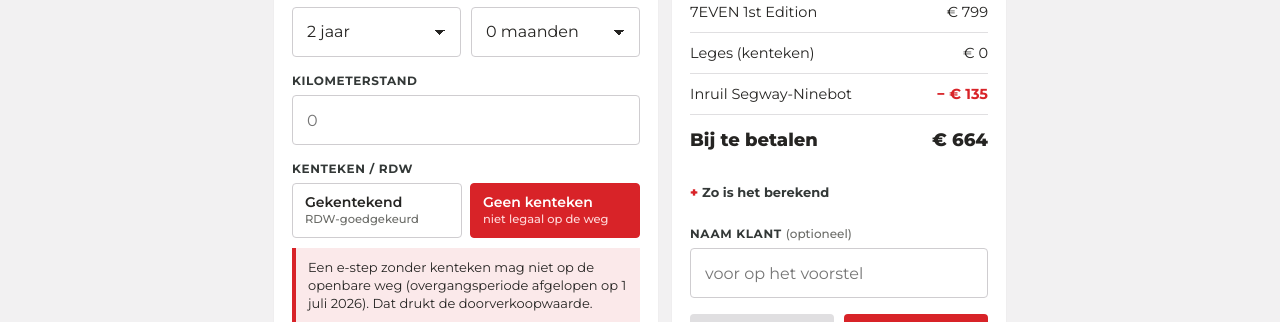
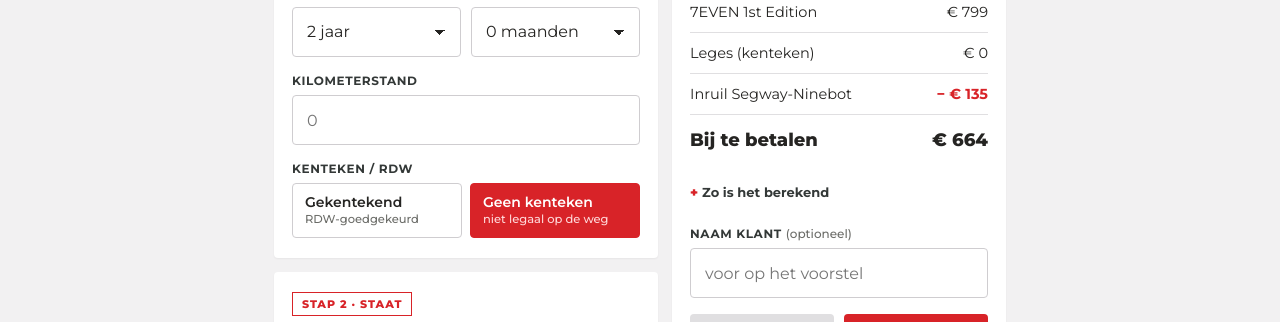
Before and after one commit to logmein-mm/7even, a plain HTML site: page index.html in a window 1280 px wide. Shown: the part 630-952 px from the top of the page. Drawn offline with Linux system fonts and the light colour scheme.

Commit message:
Kentekenmelding onder Kenteken / RDW verwijderd (#2)
Claude-Session: https://claude.ai/code/session_01EAeADpNYHdPNGJec6zAyjJ

Co-authored-by: Claude <noreply@anthropic.com>

```diff
--- a/index.html
+++ b/index.html
@@ -168,7 +168,6 @@ details[open] summary::before{content:"– "}
         <button class="chip" data-v="legal">Gekentekend<small>RDW-goedgekeurd</small></button>
         <button class="chip on" data-v="illegal">Geen kenteken<small>niet legaal op de weg</small></button>
       </div>
-      <div class="warn show" id="legalWarn">Een e-step zonder kenteken mag niet op de openbare weg (overgangsperiode afgelopen op 1 juli 2026). Dat drukt de doorverkoopwaarde.</div>
     </div>
   </section>
 
@@ -428,7 +427,6 @@ function calc(){
   const km = Math.max(0, +$('km').value || 0);
   const mo = months();
   const yrs = mo/12;
-  $('legalWarn').classList.toggle('show', st.legal==='illegal');
 
   const rows = [];
   let v = np; rows.push([npIn?`Nieuwprijs ${brand[0]}`:`Basiswaarde ${st.engine==='dual'?'dual':'single'} engine`, eur(np)]);
```
